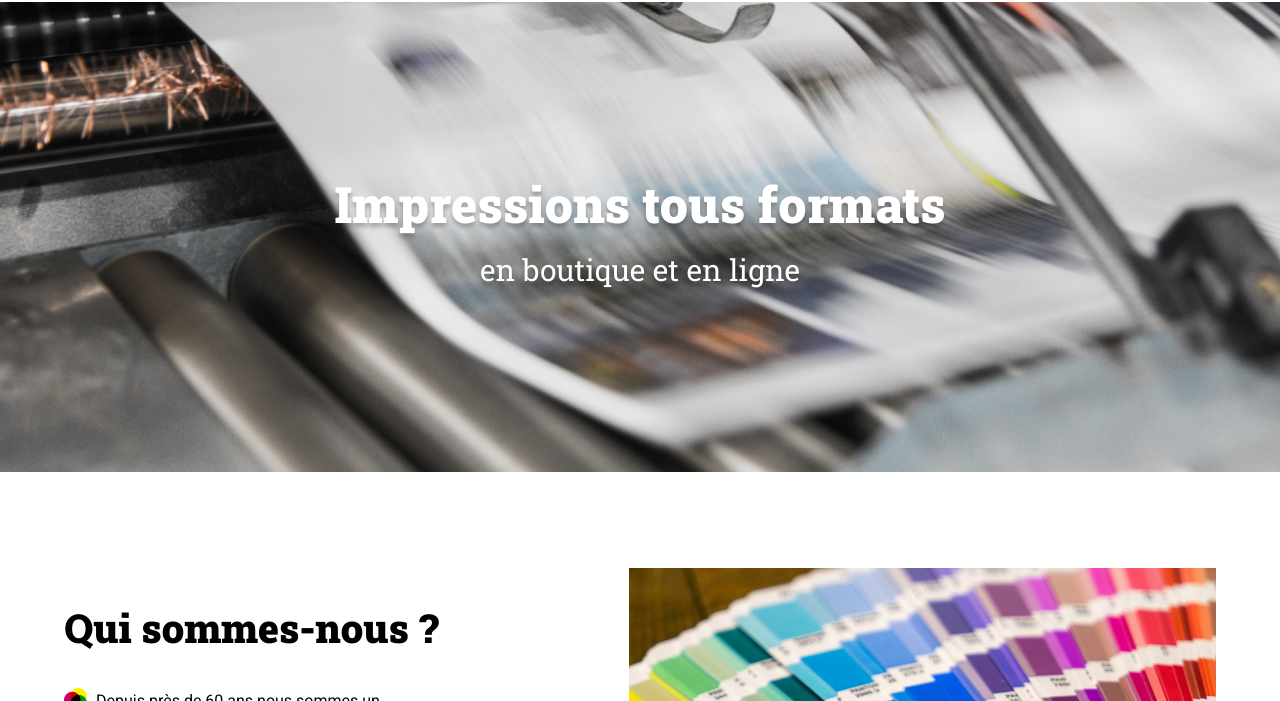
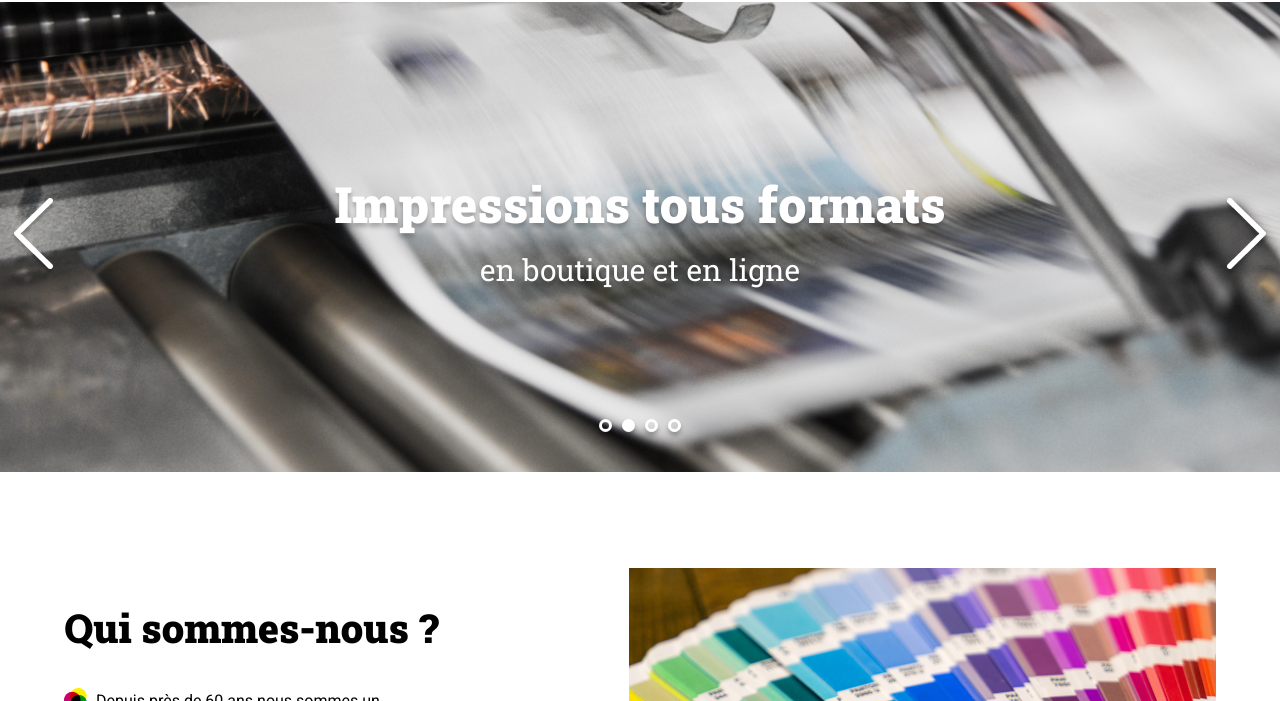
Before and after one commit to kevin77170/print_it, a plain HTML site: page index.html in a window 1280 px wide. Shown: the part 99-800 px from the top of the page. Drawn offline with Linux system fonts and the light colour scheme.

Commit message:
MEP des fleche et des point (arrow et dot)

```diff
--- a/index.html
+++ b/index.html
@@ -19,8 +19,14 @@
 <main>
 	<div id="banner">
 		<img class="banner-img" src="./assets/images/slideshow/slide1.jpg" alt="Banner Print-it">
+		<img class="arrow arrow_left" src="./assets/images/arrow_left.png" alt="fleche de gauche">
+		<img class="arrow arrow_right" src="./assets/images/arrow_right.png" alt="fleche de droite">
 		<p>Impressions tous formats <span>en boutique et en ligne</span></p>
 		<div class="dots">
+			<div class="dot"></div>
+			<div class="dot dot_selected"></div>
+			<div class="dot"></div>
+			<div class="dot"></div>
 		</div>
 	</div>
 	<section id="about-us" class="container">
```
